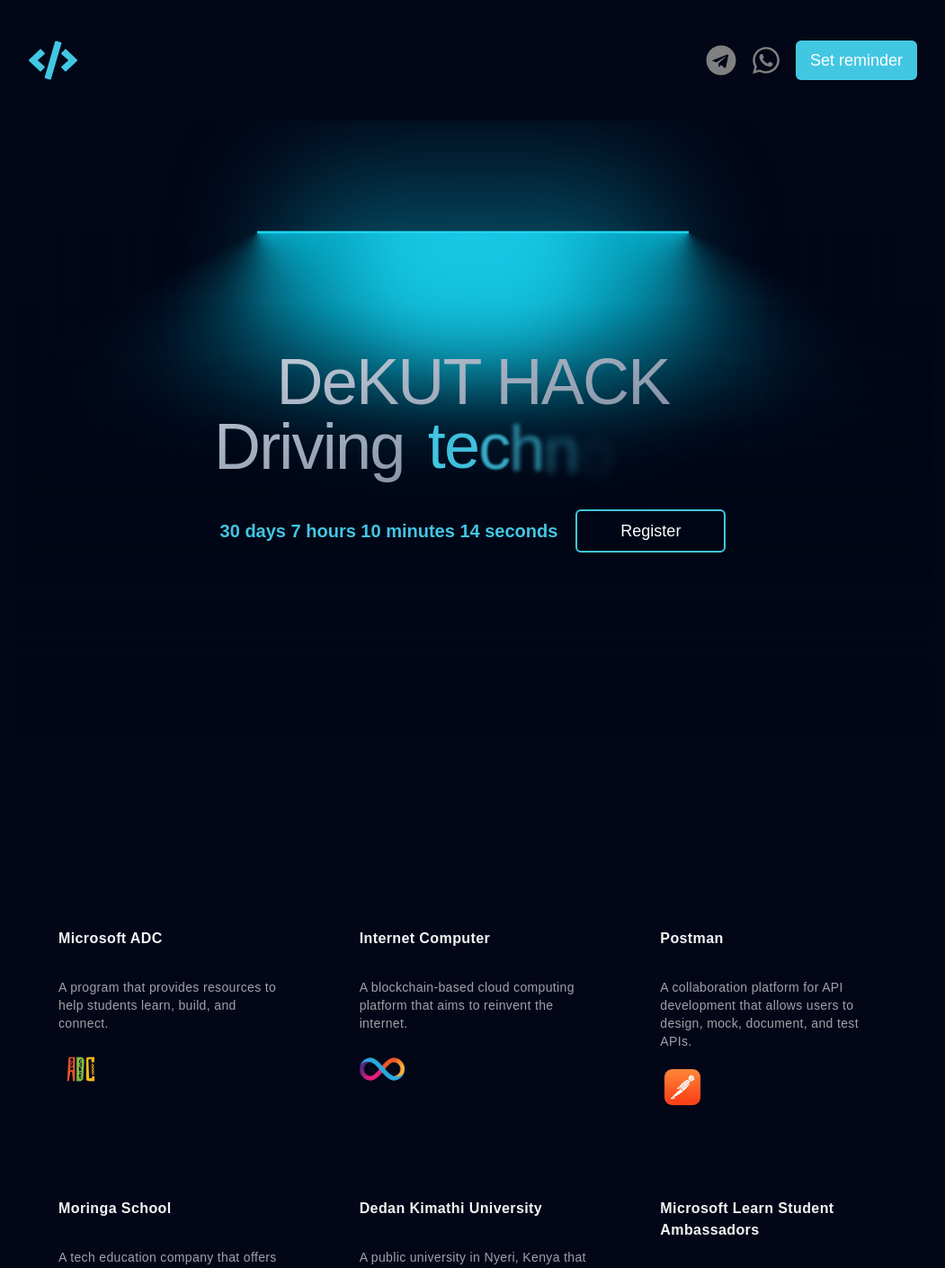
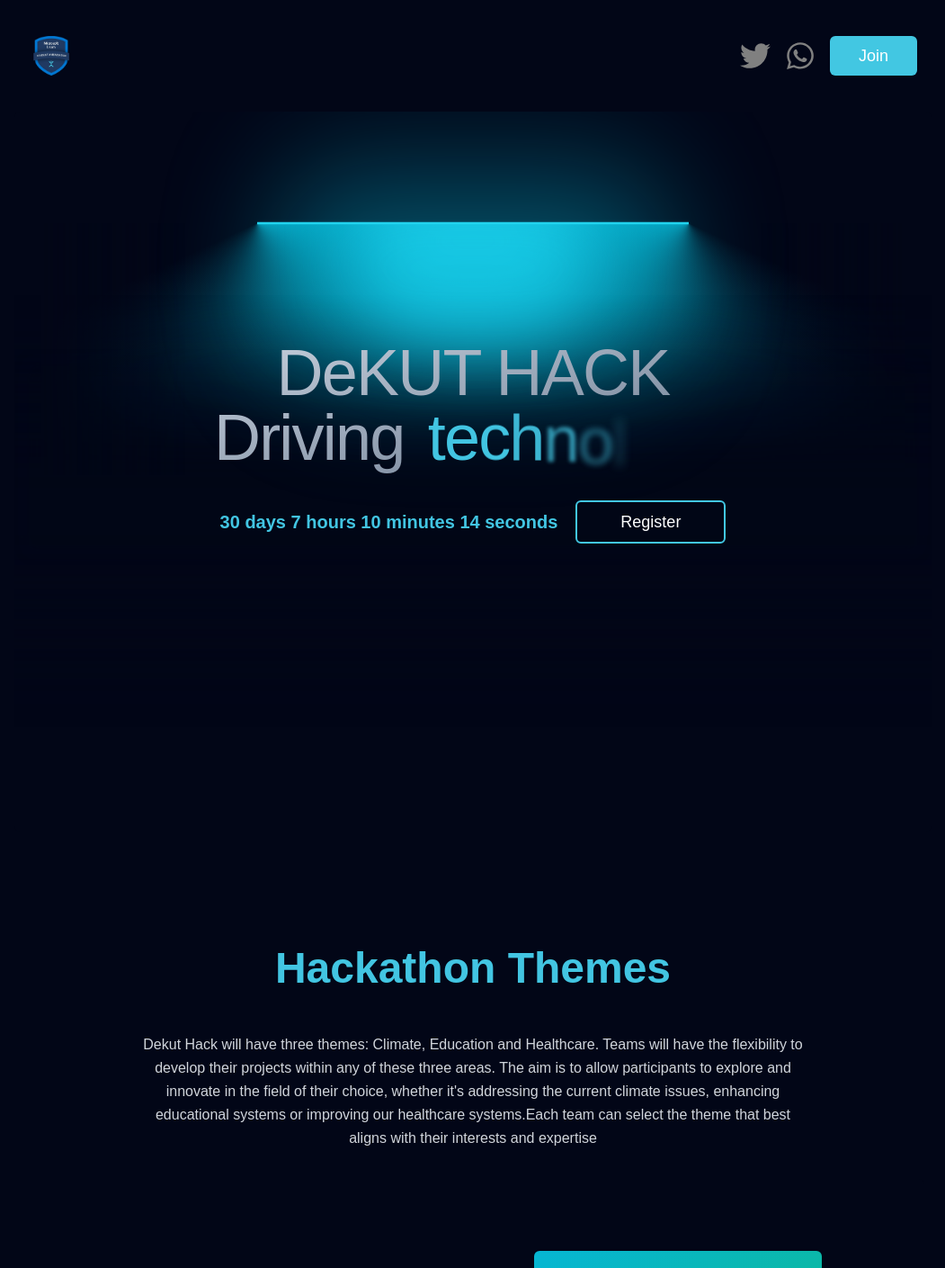
Before and after one commit to divin3circle/dkut_hack, a Next.js app: page / in a window 1280 px wide. Shown: the top 1409 px of the page at 90% size, without its empty margins (114-1165 px from the left). Built offline with nearby package versions, Linux system fonts and the light colour scheme; a web font is replaced by a local one.

Commit message:
Update footer, main-page, and card components

```diff
--- a/app/page.tsx
+++ b/app/page.tsx
@@ -25,7 +25,7 @@
     {
       title: "Microsoft ADC",
       description:
-        "A program that provides resources to help students learn, build, and connect.",
+        "The Africa Development Center (ADC) represents Microsoft's first-ever developent centers in Africa. It's a premier center of Engineering for Microsoft that leverages the diversity of the region to build world class talent.",
       link: "https://www.microsoft.com/en-us/madc",
       image: adc,
     },
@@ -184,11 +184,26 @@
         </LampContainer>
       </div>
       <div className="md-mx-0 mx-2">
-        <HoverEffect items={projects} />
         <h1 className="text-[#42C5E2] text-3xl md:text-5xl font-bold text-center mb-4 mt-32">
           Hackathon Themes
         </h1>
+        <div className="max-w-[800px] flex items-center justify-center mx-auto my-0 p-8">
+          <p className="text-gray-300 text-center leading-relaxed">
+            Dekut Hack will have three themes: Climate, Education and
+            Healthcare. Teams will have the flexibility to develop their
+            projects within any of these three areas. The aim is to allow
+            participants to explore and innovate in the field of their choice,
+            whether it's addressing the current climate issues, enhancing
+            educational systems or improving our healthcare systems.Each team
+            can select the theme that best aligns with their interests and
+            expertise
+          </p>
+        </div>
         <StickyScroll content={content} />
+        <h1 className="text-[#42C5E2] text-3xl md:text-5xl font-bold text-center mb-4 mt-32">
+          Hackathon Sponsors
+        </h1>
+        <HoverEffect items={projects} />
         <div className="h-[40rem] rounded-md flex flex-col antialiased bg-slate-950 dark:bg-black dark:bg-grid-white/[0.05] items-center justify-center relative overflow-hidden">
           <InfiniteMovingCards
             items={themes}
@@ -198,7 +213,7 @@
           />
         </div>
         <h1 className="text-[#42C5E2] text-3xl md:text-5xl font-bold text-center mb-4 mt-32">
-          Prizes
+          Judges
         </h1>
         <div className="bg-slate-950">
           <CanvasRevealEffectDemo />
--- a/components/Navbar.tsx
+++ b/components/Navbar.tsx
@@ -1,25 +1,38 @@
 import React from "react";
-import { FaCode, FaTelegram, FaWhatsapp } from "react-icons/fa";
+import { FaCode, FaTelegram, FaTwitter, FaWhatsapp } from "react-icons/fa";
+import mlsa from "../app/logos/mlsa.png";
+import Image from "next/image";
 
 function Navbar() {
   return (
     <div className="flex justify-between mx-4 my-10">
       <div className="flex gap-1 ">
-        <FaCode color="#42C7E2" size={54} />
+        <Image src={mlsa} alt="logo" width={50} height={50} />
         {/* <h1 className="text-white text-2xl font-bold">DeKUT HACK</h1> */}
       </div>
       <div className="flex justify-center gap-4 items-center">
-        <div className="cursor-not-allowed">
-          <FaTelegram color="gray" size={34} />
-        </div>
-        <div className="cursor-not-allowed">
+        <a
+          className="cursor-not-allowed"
+          href="https://twitter.com/mlsa_dekut"
+          target="_blank"
+        >
+          <FaTwitter color="gray" size={34} />
+        </a>
+        <a
+          className="cursor-not-allowed"
+          href="https://chat.whatsapp.com/HaLs0ZLwJPF1WtuVG9Trgz"
+          target="_blank"
+        >
           <FaWhatsapp color="gray" size={34} />
-        </div>
-        <div>
-          <button className="bg-[#42C7E2] px-4 py-2 text-white text-lg rounded-md ">
-            Set reminder
+        </a>
+        <a
+          href="https://forms.office.com/pages/responsepage.aspx?id=oBzDhDusrk6tEVGdgCM-b4fESVfay2FEjJAwLh7k8axUQUZCVVRTVkRCQktVSDYzUTM3SFhYMzFWOC4u"
+          target="_blank"
+        >
+          <button className="bg-[#42C7E2] px-8 py-2 text-white text-lg rounded-md ">
+            Join
           </button>
-        </div>
+        </a>
       </div>
     </div>
   );
--- a/components/canvas-reveal-demo.tsx
+++ b/components/canvas-reveal-demo.tsx
@@ -3,7 +3,7 @@
 
 import { AnimatePresence, motion } from "framer-motion";
 import { CanvasRevealEffect } from "@/components/ui/canvas-reveal-effect";
-import { FaGift } from "react-icons/fa6";
+import { FaGift, FaPerson, FaUserTie } from "react-icons/fa6";
 
 export function CanvasRevealEffectDemo() {
   return (
@@ -12,7 +12,7 @@
         <Card
           title="Winners"
           prizes="Ksh. 15,000"
-          icon={<FaGift color="#42C5E2" size={30} />}
+          icon={<FaUserTie color="#42C5E2" size={30} />}
         >
           <CanvasRevealEffect
             animationSpeed={5.1}
@@ -22,7 +22,7 @@
         <Card
           title="1st Runners Up"
           prizes="Ksh. 10,000"
-          icon={<FaGift color="#42C5E2" size={30} />}
+          icon={<FaUserTie color="#42C5E2" size={30} />}
         >
           <CanvasRevealEffect
             animationSpeed={3}
@@ -39,7 +39,7 @@
         <Card
           title="2nd Runners Up"
           prizes="Ksh. 5,000"
-          icon={<FaGift color="#42C5E2" size={30} />}
+          icon={<FaUserTie color="#42C5E2" size={30} />}
         >
           <CanvasRevealEffect
             animationSpeed={3}
@@ -92,6 +92,9 @@
           {icon}
         </div>
         <h2 className="dark:text-white text-xl opacity-0 group-hover/canvas-card:opacity-100 relative z-10 text-black mt-4  font-bold group-hover/canvas-card:text-white group-hover/canvas-card:-translate-y-2 transition duration-200">
+          To be announced soon..
+        </h2>
+        {/* <h2 className="dark:text-white text-xl opacity-0 group-hover/canvas-card:opacity-100 relative z-10 text-black mt-4  font-bold group-hover/canvas-card:text-white group-hover/canvas-card:-translate-y-2 transition duration-200">
           {title}
         </h2>
         <p className="dark:text-white text-xl opacity-0 group-hover/canvas-card:opacity-100 relative z-10 text-black mt-4 group-hover/canvas-card:text-white group-hover/canvas-card:-translate-y-2 transition duration-200">
@@ -102,7 +105,7 @@
         </p>
         <p className="dark:text-white text-xl opacity-0 group-hover/canvas-card:opacity-100 relative z-10 text-black mt-4 group-hover/canvas-card:text-white group-hover/canvas-card:-translate-y-2 transition duration-200">
           Vouchers
-        </p>
+        </p> */}
       </div>
     </div>
   );
--- a/components/footer.tsx
+++ b/components/footer.tsx
@@ -17,7 +17,8 @@
             </p>
 
             <a
-              href="#"
+              href="https://forms.office.com/pages/responsepage.aspx?id=oBzDhDusrk6tEVGdgCM-b4fESVfay2FEjJAwLh7k8axUQUZCVVRTVkRCQktVSDYzUTM3SFhYMzFWOC4u"
+              target="_blank"
               className="mt-8 inline-block rounded-full border border-[#42C5E2] px-12 py-3 text-sm font-medium text-[#42C5E2] hover:bg-[#42C5E2] hover:text-white"
             >
               Register
--- a/components/ui/card-hover-effect.tsx
+++ b/components/ui/card-hover-effect.tsx
@@ -51,11 +51,11 @@
             )}
           </AnimatePresence>
           <Card>
+            <div className="mt-4 flex items-center justify-center">
+              <Image width={75} height={75} src={item.image} alt="image" />
+            </div>
             <CardTitle>{item.title}</CardTitle>
             <CardDescription>{item.description}</CardDescription>
-            <div className="mt-4">
-              <Image width={50} height={50} src={item.image} alt="image" />
-            </div>
           </Card>
         </Link>
       ))}
--- a/components/ui/lamp.tsx
+++ b/components/ui/lamp.tsx
@@ -135,7 +135,7 @@
             >
               {days} days {hours} hours {minutes} minutes {seconds} seconds
             </motion.h1>
-            <motion.button
+            <motion.a
               initial={{ opacity: 0.5, y: 100 }}
               whileInView={{ opacity: 1, y: 0 }}
               transition={{
@@ -143,10 +143,12 @@
                 duration: 0.8,
                 ease: "easeInOut",
               }}
+              href="https://forms.office.com/pages/responsepage.aspx?id=oBzDhDusrk6tEVGdgCM-b4fESVfay2FEjJAwLh7k8axUQUZCVVRTVkRCQktVSDYzUTM3SFhYMzFWOC4u"
+              target="_blank"
               className="px-4 md:px-12 py-2 text-white text-lg rounded-md hover:bg-slate-950 hover:text-[#42C5E2] ease-in-out duration-150 hover:scale-110 border-2 border-[#42c7e2] hover:border-0"
             >
               Register
-            </motion.button>
+            </motion.a>
           </div>
         </motion.div>
       </div>
```
